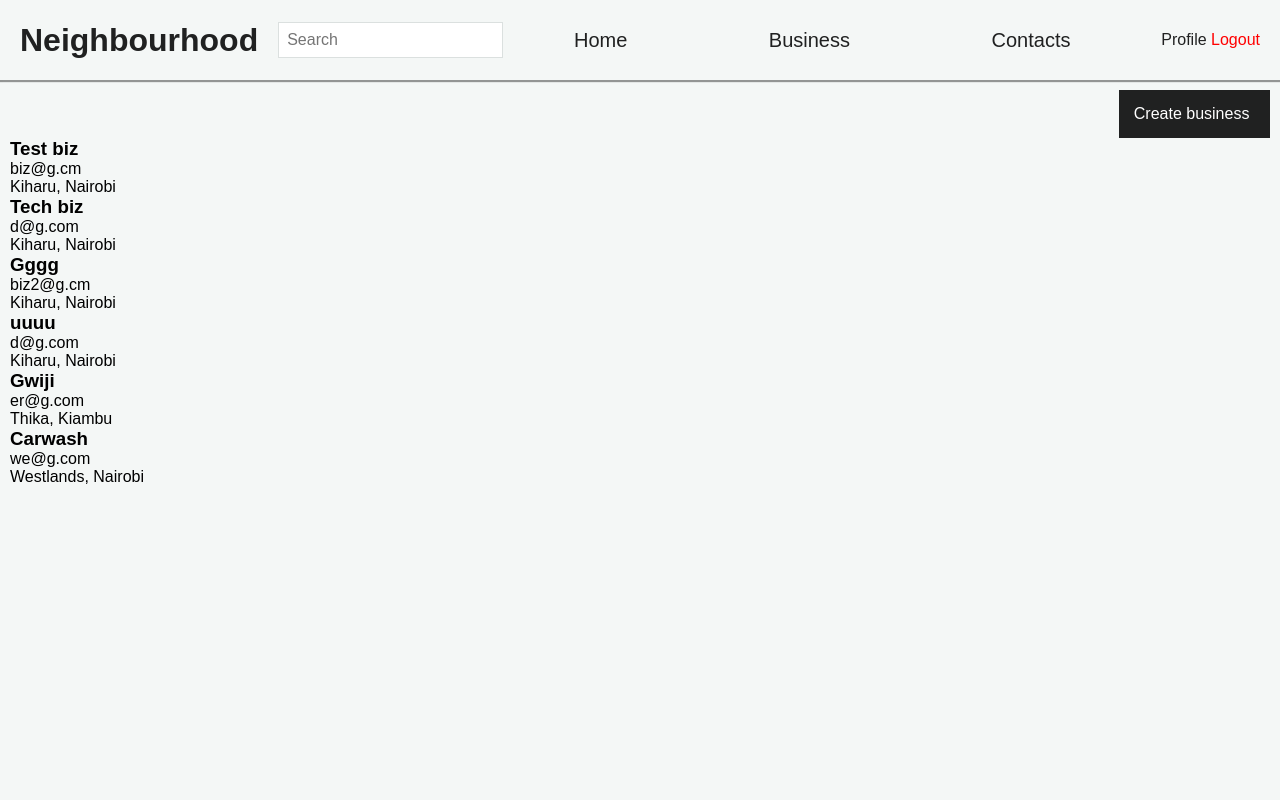
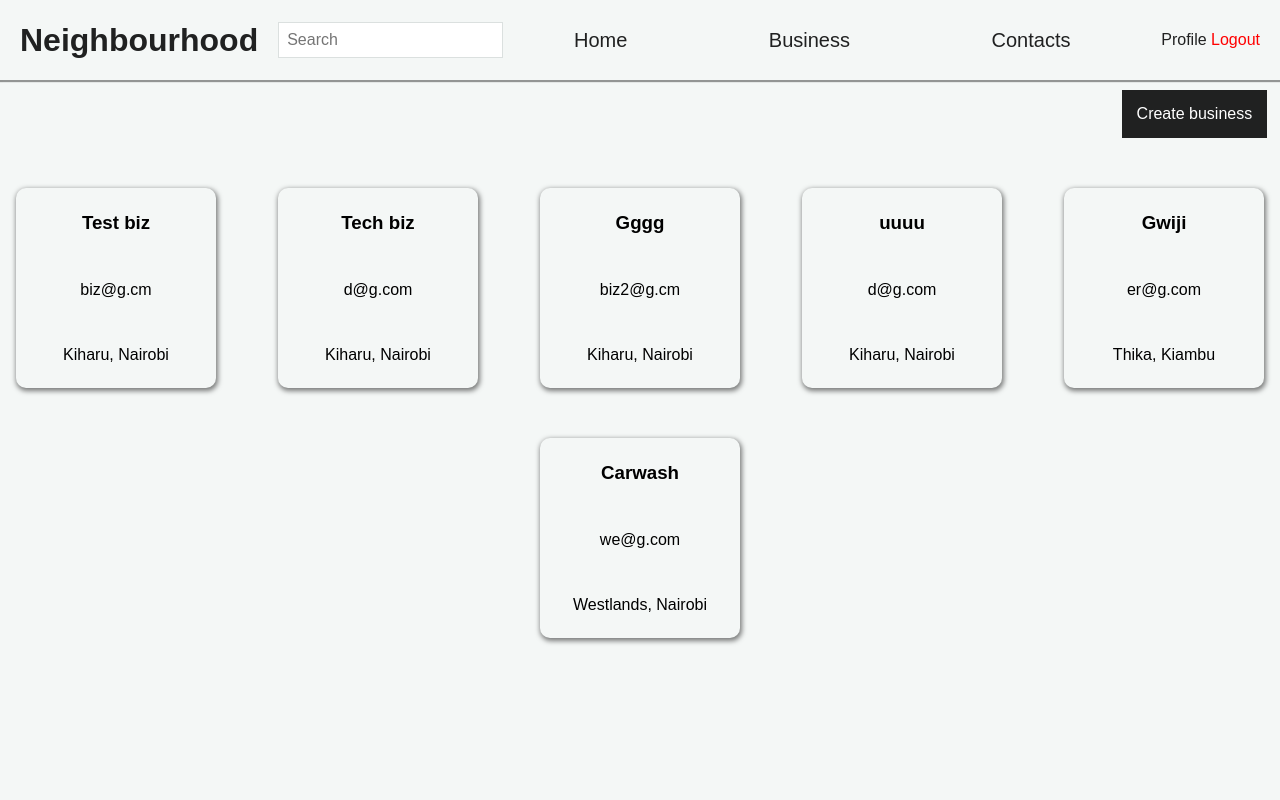
Before and after one commit to davidkiama/NeighbourHood, a Django app: page /biz-list/ in a window 1280 px wide. Run offline with Django 4.2, Linux system fonts and the light colour scheme; data comes from the database, SQL or seed files in the repository; both versions use the stored data as it was after the commit.

Commit message:
Initial style of the business component

```diff
--- a/home/static/css/style.css
+++ b/home/static/css/style.css
@@ -136,6 +136,27 @@ a {
   flex-direction: column;
 }
 
+.businesses {
+  display: flex;
+  justify-content: space-around;
+  align-items: center;
+  flex-wrap: wrap;
+  gap: 5rem;
+}
+
+.biz {
+  width: 20rem;
+  height: 20rem;
+
+  display: flex;
+  flex-direction: column;
+  align-items: center;
+  justify-content: space-around;
+
+  border-radius: 10px;
+  box-shadow: 1px 2px 5px 1px rgba(0, 0, 0, 0.5);
+}
+
 .logout {
   color: red;
   text-decoration: none;
--- a/home/templates/biz_list.html
+++ b/home/templates/biz_list.html
@@ -8,12 +8,10 @@
 
     {% for business in businesses %}
     <div class="biz">
+        <h3 class="biz__name">{{ business.name }}</h3>
+        <p class="biz__email">{{ business.email }}</p>
+        <p class="biz__location">{{ business.neighbourhood }}</p>
 
-        <div class="biz__info">
-            <h3 class="biz__name">{{ business.name }}</h3>
-            <p class="biz__email">{{ business.email }}</p>
-            <p class="biz__location">{{ business.neighbourhood }}</p>
-        </div>
     </div>
     {% endfor %}
 
```
Also changed, not shown: db.sqlite3.
